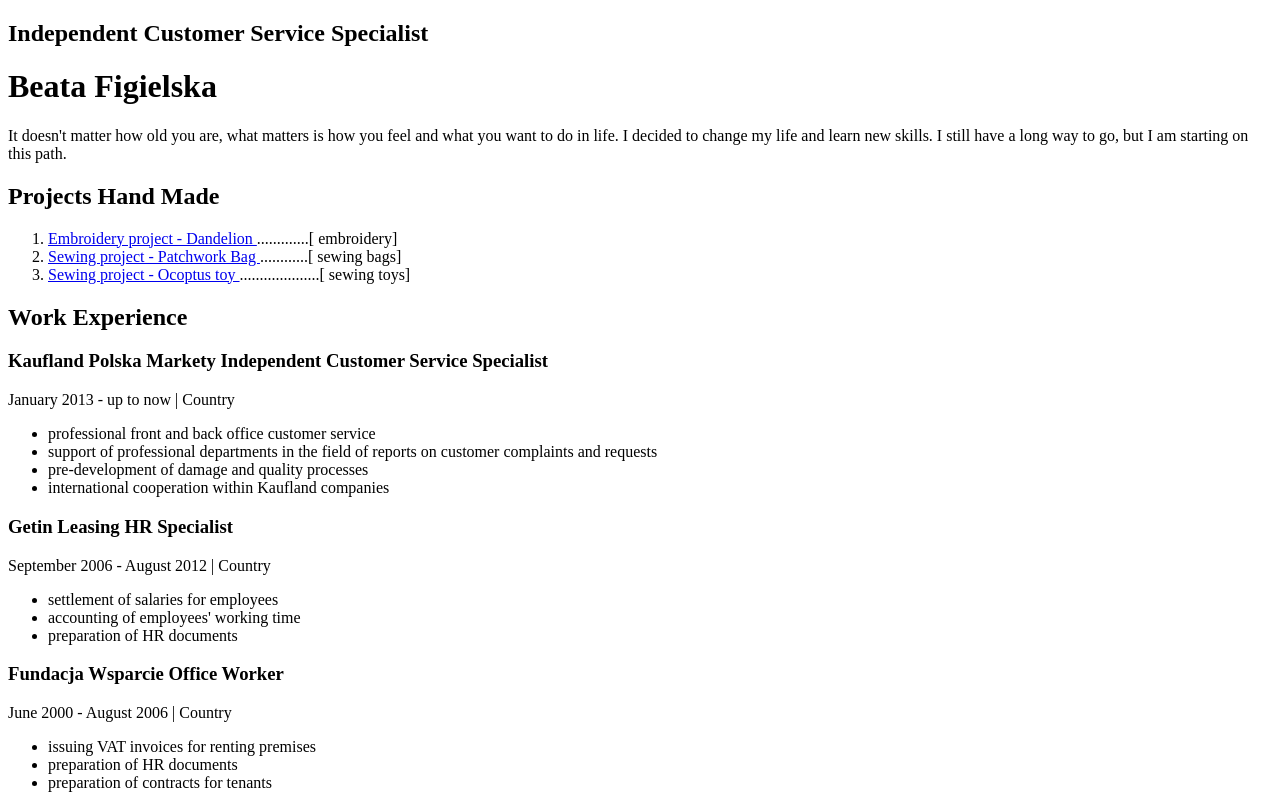
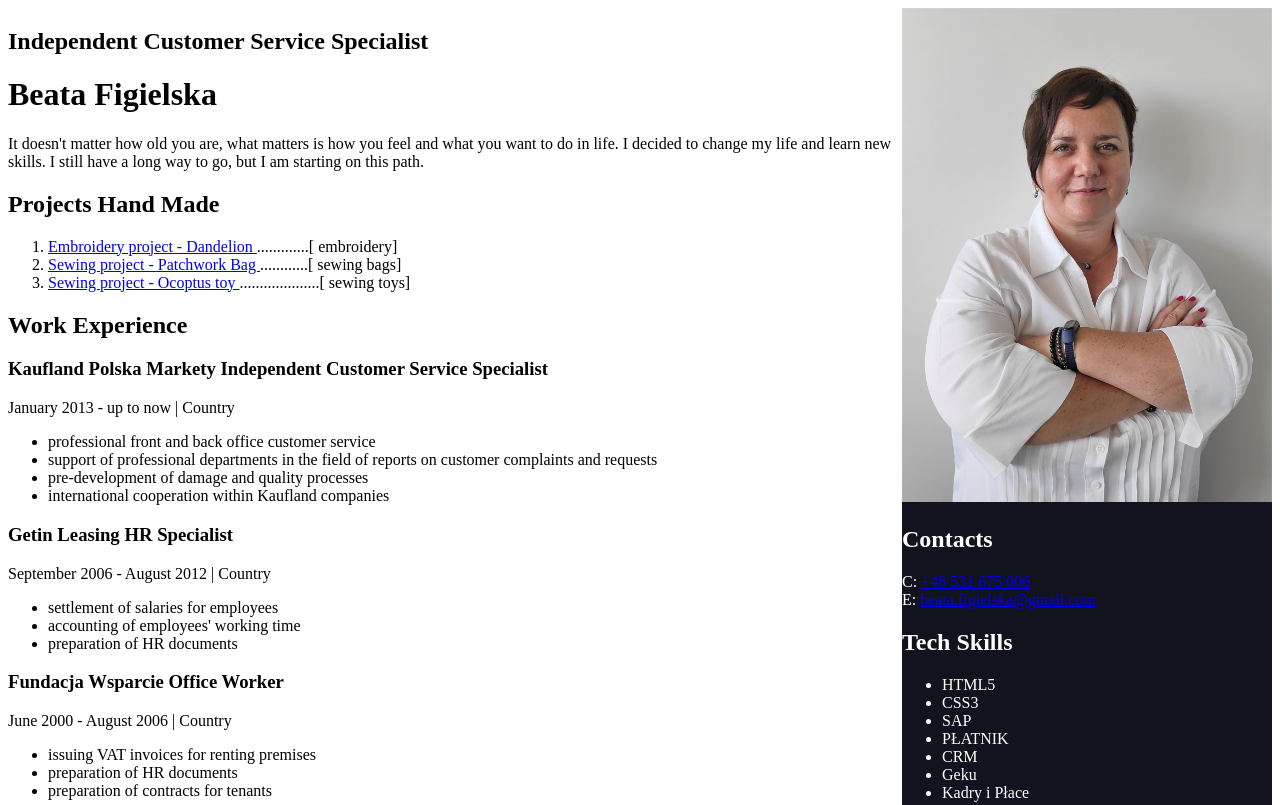
Before and after one commit to BeataFigielska-Zyla/my-cv, a plain HTML site: page index.html in a window 1280 px wide. Shown: the top 805 px of the page. Drawn offline with Linux system fonts and the light colour scheme.

Commit message:
Update styles.css

```diff
--- a/css/styles.css
+++ b/css/styles.css
@@ -1,5 +1,5 @@
 :root {
-    --darkblue-color: rgb(34, 34, 70);
+    --darkblue-color: rgb(19, 19, 32);
     --black-color: black;
     --white-color: white;
     --gray-color: rgb(58, 56, 56);
@@ -8,7 +8,7 @@
 }
 
 body {
-    display: flexbox;
+
     background-color: var(--white-color);
     color: var(--black-color);
 }
@@ -16,9 +16,11 @@ body {
 aside {
     background-color: var(--darkblue-color);
     color: var(--white-color);
-    float: left;
+    flex-basis: 370px;
 }
 
-wrapper {
-
+.wrapper {
+    display: flex;
+    gap: 10px;
+    flex-grow: 1;
 }
```
